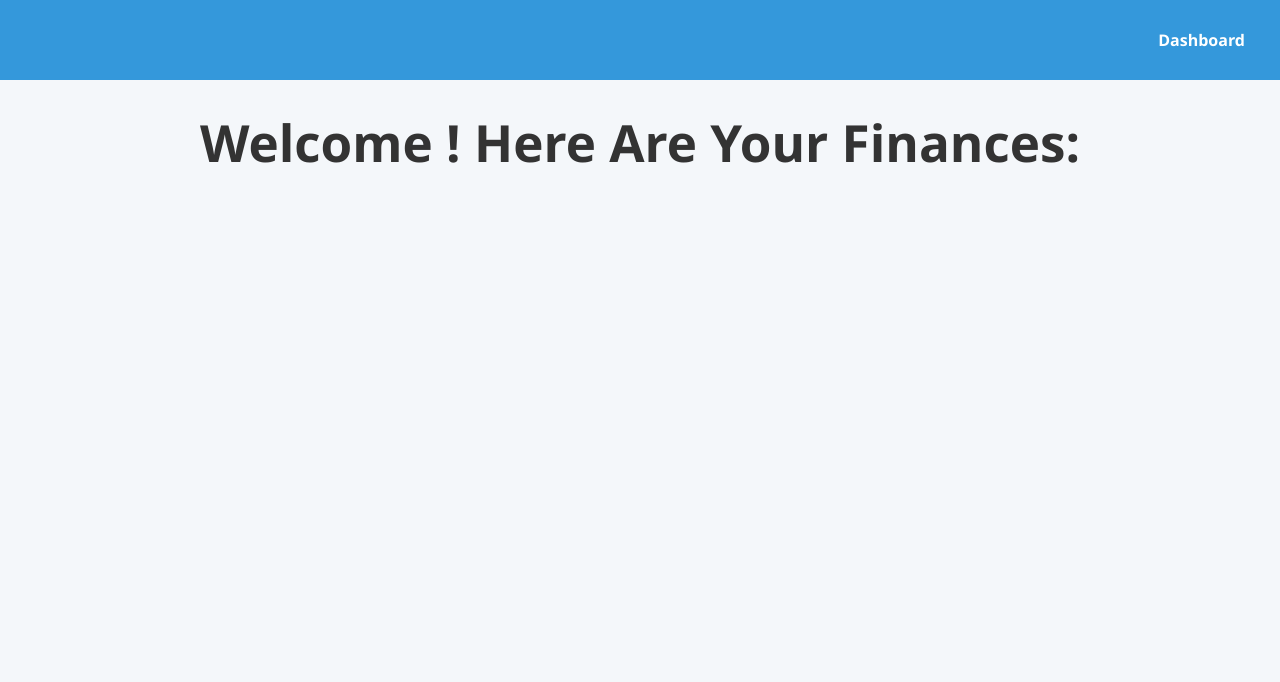
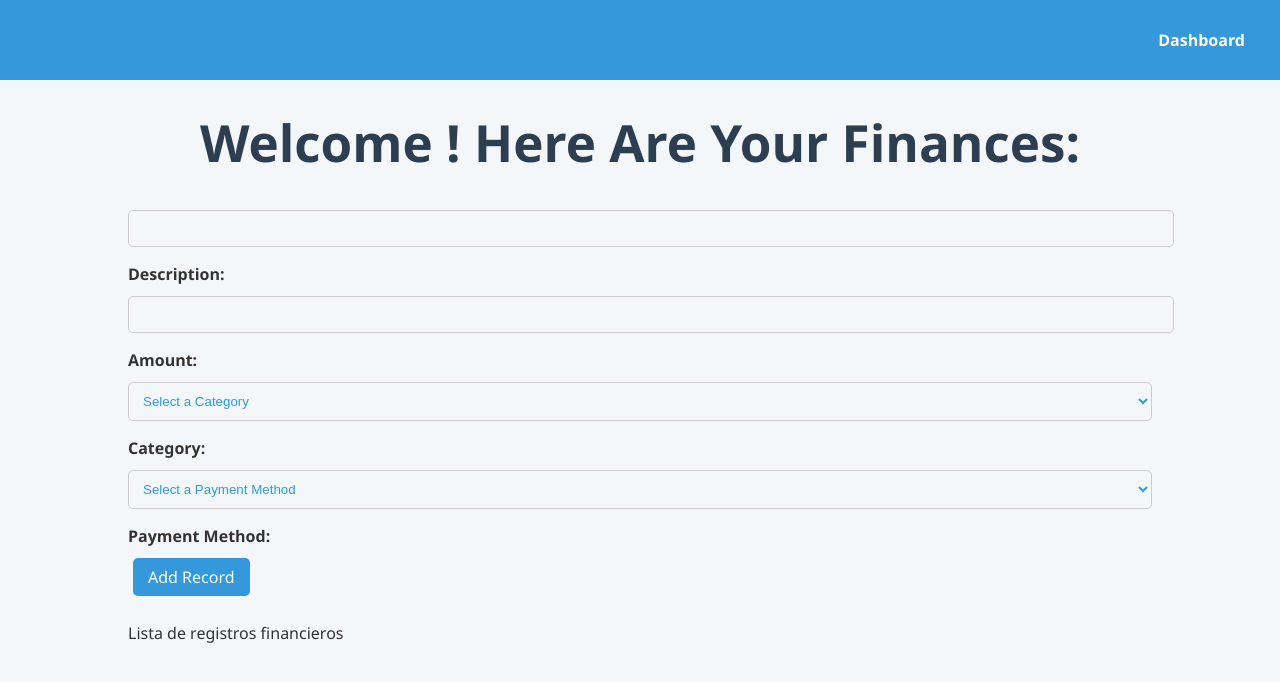
Before and after one commit to oigomezz/software-devs-exercises, a React (Vite) app in the folder financial-tracker-react/client/: page / in a window 1280 px wide. Shown: the top 682 px of the page. Built offline with nearby package versions, Linux system fonts and the light colour scheme; no server answers.

Commit message:
Added FinancialRecordForm and FinancialRecordList components to Dashboard page

```diff
--- /dev/null
+++ b/financial-tracker-react/client/src/pages/dashboard/financial-record-form.tsx
@@ -0,0 +1,101 @@
+// import { useUser } from "@clerk/clerk-react";
+import { useState } from "react";
+
+export const FinancialRecordForm = () => {
+  // const { user } = useUser();
+
+  const [description, setDescription] = useState<string>("");
+  const [amount, setAmount] = useState<string>("");
+  const [category, setCategory] = useState<string>("");
+  const [paymentMethod, setPaymentMethod] = useState<string>("");
+
+  const handleSubmit = (event: React.FormEvent<HTMLFormElement>) => {
+    event.preventDefault();
+
+    /* const newRecord = {
+      userId: user?.id ?? "",
+      date: new Date(),
+      description: description,
+      amount: parseFloat(amount),
+      category: category,
+      paymentMethod: paymentMethod,
+    };
+
+    addRecord(newRecord);
+    */
+
+    setDescription("");
+    setAmount("");
+    setCategory("");
+    setPaymentMethod("");
+  };
+
+  return (
+    <div className="form-container">
+      <form onSubmit={handleSubmit}>
+        <div className="form-field">
+          <label>
+            <input
+              type="text"
+              required
+              className="input"
+              value={description}
+              onChange={(e) => setDescription(e.target.value)}
+            />
+            Description:
+          </label>
+        </div>
+        <div className="form-field">
+          <label>
+            <input
+              type="number"
+              required
+              className="input"
+              value={amount}
+              onChange={(e) => setAmount(e.target.value)}
+            />
+            Amount:
+          </label>
+        </div>
+        <div className="form-field">
+          <label>
+            <select
+              required
+              className="input"
+              value={category}
+              onChange={(e) => setCategory(e.target.value)}
+            >
+              <option value="">Select a Category</option>
+              <option value="Food">Food</option>
+              <option value="Rent">Rent</option>
+              <option value="Salary">Salary</option>
+              <option value="Utilities">Utilities</option>
+              <option value="Entertainment">Entertainment</option>
+              <option value="Other">Other</option>
+            </select>
+            Category:
+          </label>
+        </div>
+        <div className="form-field">
+          <label>
+            <select
+              required
+              className="input"
+              value={paymentMethod}
+              onChange={(e) => setPaymentMethod(e.target.value)}
+            >
+              <option value="">Select a Payment Method</option>
+              <option value="Credit Card">Credit Card</option>
+              <option value="Cash">Cash</option>
+              <option value="Bank Transfer">Bank Transfer</option>
+            </select>
+            Payment Method:
+          </label>
+        </div>
+        <button type="submit" className="button">
+          Add Record
+        </button>
+      </form>
+    </div>
+  );
+};
--- /dev/null
+++ b/financial-tracker-react/client/src/pages/dashboard/financial-record-list.tsx
@@ -0,0 +1,3 @@
+export const FinancialRecordList = () => {
+  return <div> Lista de registros financieros</div>;
+};
--- /dev/null
+++ b/financial-tracker-react/client/src/pages/dashboard/financial-record.css
@@ -0,0 +1,99 @@
+/* Centered container for the app */
+.dashboard-container {
+  width: 80%;
+}
+
+/* General styling for headers within the app */
+h1,
+h2 {
+  color: #2c3e50;
+  text-align: center;
+}
+
+/* Form and list container */
+.form-container,
+.list-container {
+  margin-bottom: 20px;
+}
+
+/* Common class for all buttons */
+.button {
+  background-color: #3498db;
+  color: #ffffff;
+  border: none;
+  padding: 8px 15px;
+  margin: 5px;
+  border-radius: 5px;
+  cursor: pointer;
+  transition: background-color 0.2s ease-in-out;
+}
+
+.button:hover {
+  background-color: #2980b9;
+}
+.button-delete {
+  background-color: #343cdb;
+  color: #ffffff;
+  border: none;
+  padding: 8px 15px;
+  margin: 5px;
+  border-radius: 5px;
+  cursor: pointer;
+  transition: background-color 0.2s ease-in-out;
+}
+
+.button-delete:hover {
+  background-color: #343cdb;
+}
+
+/* Common class for all input fields and selects */
+.input {
+  width: 100%;
+  padding: 10px;
+  margin-top: 5px;
+  margin-bottom: 15px;
+  background-color: transparent;
+  border: 1px solid #ccc;
+  border-radius: 5px;
+  color: #3498db;
+}
+
+/* Labels for better readability */
+label {
+  font-weight: 600;
+  display: block;
+  margin-bottom: 5px;
+}
+
+.table-container {
+  margin: 20px;
+  overflow-x: auto; /* Enables horizontal scrolling if the table is too wide */
+}
+
+.table {
+  width: 100%;
+  border-collapse: collapse;
+  margin-top: 20px;
+  box-shadow: 0 4px 8px rgba(0, 0, 0, 0.1);
+}
+
+.table th,
+.table td {
+  padding: 12px 15px;
+  border: 1px solid #ddd; /* Light grey border for cells */
+  text-align: left;
+}
+
+.table th {
+  background-color: #3498db; /* Darker blue header background */
+  color: white;
+  font-size: 16px;
+}
+
+.table tbody tr:nth-child(odd) {
+  background-color: #f2f2f2; /* Zebra striping for rows, light grey */
+}
+
+.table tbody tr:hover {
+  background-color: #e8f4f8; /* Light blue hover effect for rows */
+}
--- a/financial-tracker-react/client/src/pages/dashboard/index.tsx
+++ b/financial-tracker-react/client/src/pages/dashboard/index.tsx
@@ -1,10 +1,15 @@
 import { useUser } from "@clerk/clerk-react";
+import { FinancialRecordForm } from "./financial-record-form";
+import { FinancialRecordList } from "./financial-record-list";
+import "./financial-record.css";
 
 export const Dashboard = () => {
   const { user } = useUser();
   return (
     <div className="dashboard-container">
       <h1> Welcome {user?.firstName}! Here Are Your Finances:</h1>
+      <FinancialRecordForm />
+      <FinancialRecordList />
     </div>
   );
 };
```
